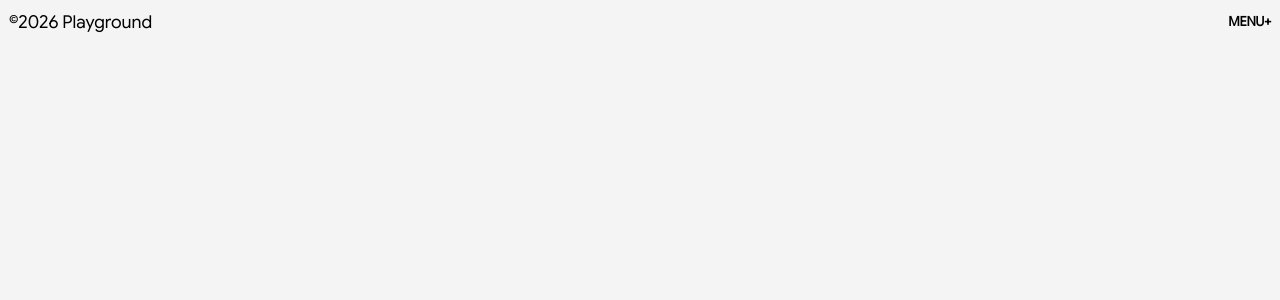
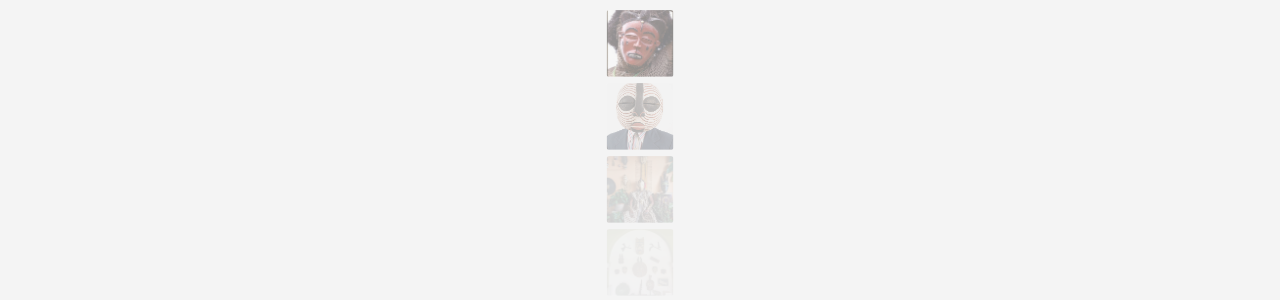
Before and after one commit to BlandIrony/nuxt-playground, a Nuxt app: page / in a window 1280 px wide. Shown: the top 300 px of the page. Built offline with nearby package versions, Linux system fonts and the light colour scheme.

Commit message:
:sparkles: Added hero page.

```diff
--- a/app/app.vue
+++ b/app/app.vue
@@ -52,6 +52,6 @@
     <div class="app preloading">
         <Header />
         <Loader v-if="isLoading" :on-loaded="onLoaded" />
-        <NuxtPage v-else />
+        <NuxtPage />
     </div>
 </template>
--- a/app/components/Header.vue
+++ b/app/components/Header.vue
@@ -10,16 +10,23 @@
         <div class="flex justify-between items-center">
             <NuxtLink
                 to="/"
-                class="inline-block  text-[2rem] text-col-white"
+                class="inline-block  text-[1.75rem] text-col-white"
             >
                 ©2026 Playground
             </NuxtLink>
 
             <button
-                class="text-[1.5rem] tracking-tight uppercase font-semibold text-col-white"
+                class="text-[1.75rem] tracking-tight uppercase text-col-white"
             >
-                Menu+
+                (Menu+)
             </button>
+
+            <NuxtLink
+                to="/"
+                class="inline-block  text-[1.75rem] text-col-white"
+            >
+                BlandIrony
+            </NuxtLink>
         </div>
     </nav>
 </template>
--- /dev/null
+++ b/app/components/Home/Hero.vue
@@ -0,0 +1,75 @@
+<script setup lang="ts">
+
+</script>
+
+<template>
+    <section class="relative h-screen w-full pt-[7rem] px-[1rem]">
+        <div class="h-full w-full ">
+            <div class="flex justify-between">
+                <h1 class="text-[5rem] tracking-tighter leading-[5rem] uppercase">
+                    We walk gently
+                    <span class="inline-block h-[3.65rem] w-[9rem] bg-col-black">
+                        <img class="h-full w-full object-cover" src="/images/mask-18.jpg" alt="">
+                    </span>
+                    Between worlds <br>
+                    Where freedom is no longer sought, <br>
+                    <span class="inline-block h-[3.65rem] w-[9rem] bg-col-black">
+                        <img class="h-full w-full object-cover" src="/images/mask-4.jpg" alt="">
+                    </span>
+                    Only understood.
+                </h1>
+
+                <div class="flex gap-4">
+                    <div class="h-[18rem] w-[15rem]">
+                        <img class="h-full w-full object-cover" src="/images/mask-6.jpg" alt="">
+                    </div>
+                    <div class="h-[20rem] w-[15rem]">
+                        <img class="h-full w-full object-cover" src="/images/mask-12.jpg" alt="">
+                    </div>
+                </div>
+            </div>
+            <div class="mt-[14rem] w-full">
+                <div class="w-full flex justify-between">
+                    <div class="">
+                        <p class="text-[1.5rem] leading-[1.85rem]">
+                            Not all that guides us is seen <br>
+                            Not all that frees us is named
+                        </p>
+                    </div>
+                    <div class="space-y-[5rem] max-w-[70rem]">
+                        <p class="text-[1.75rem] leading-[2.25rem]">
+                            <span class="mr-[10rem]" />
+                            There's a quiet knowing that lives beyond form, where movement becomes <br>
+                            ritual and presence becomes truth. In the language of the unseen, the masquerade <br>
+                            reveals what cannot be held or named. And there, in that gentle unfolding, <br> freedom is not discovered, it simply is.
+                        </p>
+
+                        <button class="flex items-center gap-2 px-[1.5rem] py-[.25rem] border-[.175rem] rounded-full">
+                            <span class="inline-block text-[1.65rem] font-semibold uppercase">
+                                Explore
+                            </span>
+                            <span class="inline-block">
+                                <svg
+                                    xmlns="http://www.w3.org/2000/svg"
+                                    class="w-[1.85rem]"
+                                    viewBox="0 0 512 512"
+                                ><path
+                                    fill="none"
+                                    stroke="currentColor"
+                                    stroke-linecap="square"
+                                    stroke-miterlimit="10"
+                                    stroke-width="48"
+                                    d="m268 112l144 144l-144 144m124-144H100"
+                                /></svg>
+                            </span>
+                        </button>
+                    </div>
+                </div>
+            </div>
+        </div>
+
+        <span class="absolute text-[1.5rem] uppercase inline-block bottom-5 left-1/2 -translate-x-1/2">
+            (Scroll)
+        </span>
+    </section>
+</template>
--- a/app/components/Loader.vue
+++ b/app/components/Loader.vue
@@ -137,7 +137,7 @@
                             {
                                 autoAlpha: 0,
                             },
-                            "<",
+                            "+=.25",
                         )
                         .fromTo(
                             ".header",
@@ -232,7 +232,7 @@
             <div class="flex justify-center">
                 <p class="preloader__text-lines text-[1.25rem] leading-[1.45rem] text-center">
                     Only through our connection with the metaphysical <br>
-                    can we truely discover and understand freedom.
+                    can we truly discover and understand freedom.
                 </p>
             </div>
         </div>
--- a/app/pages/index.vue
+++ b/app/pages/index.vue
@@ -3,7 +3,9 @@
 </script>
 
 <template>
-    <section class="w-full" />
+    <div class="w-full">
+        <HomeHero />
+    </div>
 </template>
 
 <style scoped>
```
